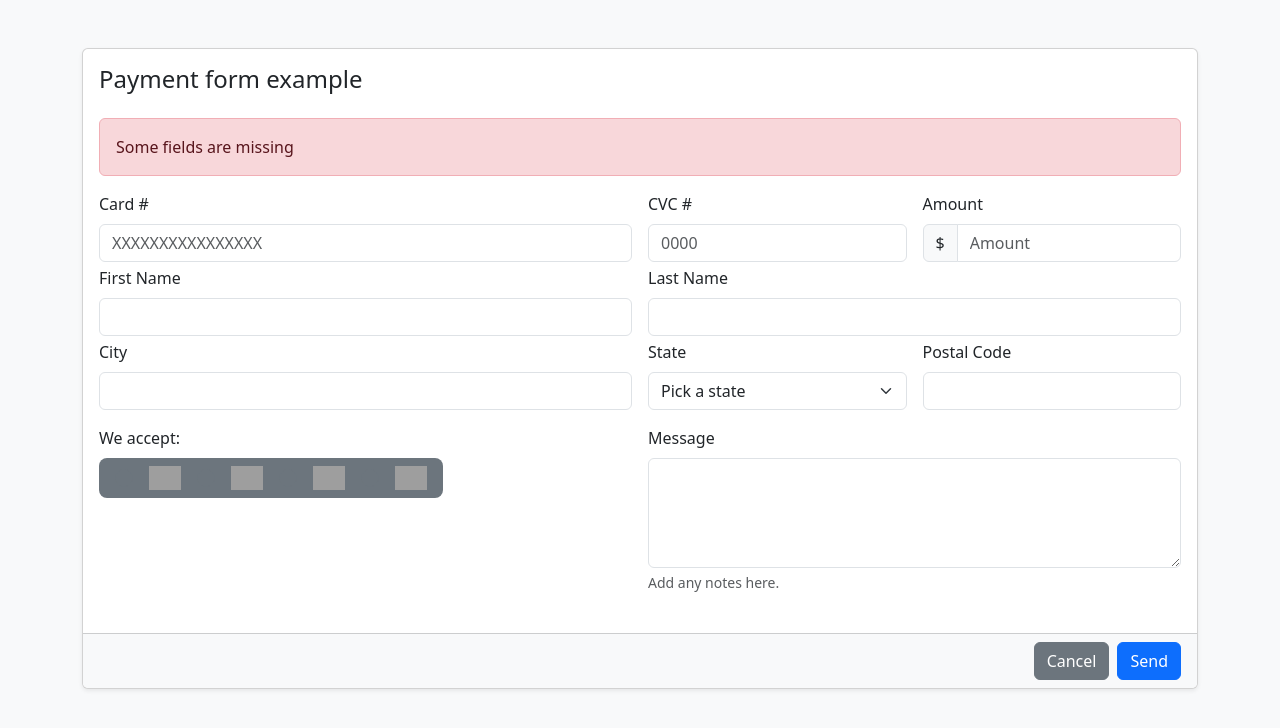
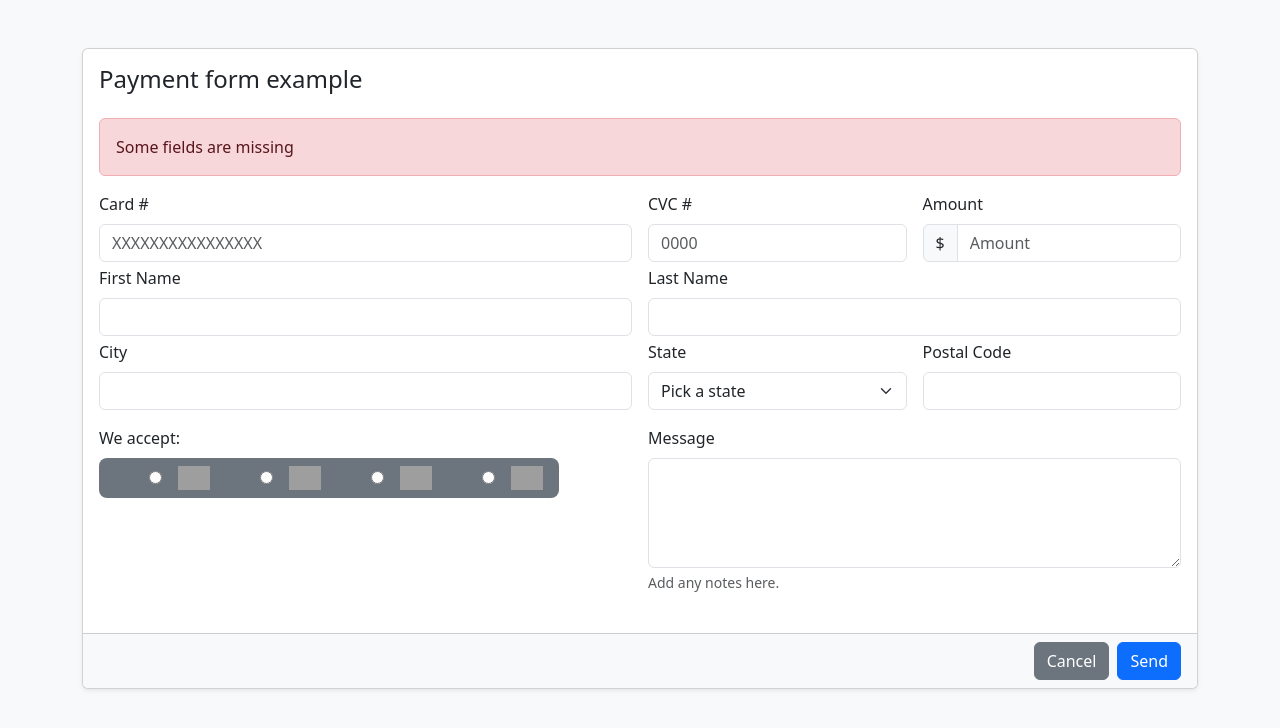
Before and after one commit to 4GeeksAcademy/BomaGeorge-HTML5-form1111, a plain HTML site: page index.html in a window 1280 px wide. Drawn offline with nearby package versions, Linux system fonts and the light colour scheme; grey boxes are pictures that could not be loaded.

Commit message:
added code for input type

```diff
--- a/index.html
+++ b/index.html
@@ -1,11 +1,13 @@
 <!DOCTYPE html>
 <html lang="en">
+
 <head>
   <meta charset="UTF-8" />
   <meta name="viewport" content="width=device-width, initial-scale=1" />
   <title>Payment Form Example</title>
   <link href="https://cdn.jsdelivr.net/npm/bootstrap@5.3.3/dist/css/bootstrap.min.css" rel="stylesheet" />
 </head>
+
 <body class="bg-light">
 
   <div class="container my-5">
@@ -21,13 +23,13 @@
           <div class="row g-3 mb-1">
             <div class="col-md-6">
               <label for="cardNumber" class="form-label">Card #</label>
-            <input id="cardNumber" class="form-control" type="text" placeholder="XXXXXXXXXXXXXXXX"
-                   inputmode="numeric" pattern="[0-9\s]{13,19}" maxlength="19" required>
+              <input id="cardNumber" class="form-control" type="text" placeholder="XXXXXXXXXXXXXXXX" inputmode="numeric"
+                pattern="[0-9\s]{13,19}" maxlength="19" required>
             </div>
             <div class="col-md-3">
               <label for="cvc" class="form-label">CVC #</label>
-            <input id="cvc" class="form-control" type="text" placeholder="0000"
-                   inputmode="numeric" pattern="\d{3,4}" maxlength="4" required>
+              <input id="cvc" class="form-control" type="text" placeholder="0000" inputmode="numeric" pattern="\d{3,4}"
+                maxlength="4" required>
             </div>
             <div class="col-md-3">
               <label for="amount" class="form-label">Amount</label>
@@ -74,16 +76,22 @@
 
 
           <div class="row g-3 mb-4 align-items-start">
+
+
             <div class="col-md-6">
               <label class="form-label d-block">We accept:</label>
               <div class="bg-secondary rounded-3 d-inline-flex align-items-center gap-3 px-3 py-2">
                 <span class="btn btn-sm btn-secondary rounded-circle disabled p-2"></span>
+                <input type="radio" name="cardType" value="mastercard">
                 <img src="https://img.icons8.com/color/48/mastercard-logo.png" alt="Mastercard" width="32">
                 <span class="btn btn-sm btn-secondary rounded-circle disabled p-2"></span>
+                <input type="radio" name="cardType" value="visa">
                 <img src="https://img.icons8.com/color/48/visa.png" alt="Visa" width="32">
                 <span class="btn btn-sm btn-secondary rounded-circle disabled p-2"></span>
+                <input type="radio" name="cardType" value="diners">
                 <img src="https://img.icons8.com/color/48/diners-club.png" alt="Diners" width="32">
                 <span class="btn btn-sm btn-secondary rounded-circle disabled p-2"></span>
+                <input type="radio" name="cardType" value="amex">
                 <img src="https://img.icons8.com/color/48/american-express.png" alt="Amex" width="32">
               </div>
             </div>
@@ -110,4 +118,5 @@
 
   <script src="https://cdn.jsdelivr.net/npm/bootstrap@5.3.3/dist/js/bootstrap.bundle.min.js"></script>
 </body>
+
 </html>
```
Lines whose indentation alone changed are shown as unchanged.
